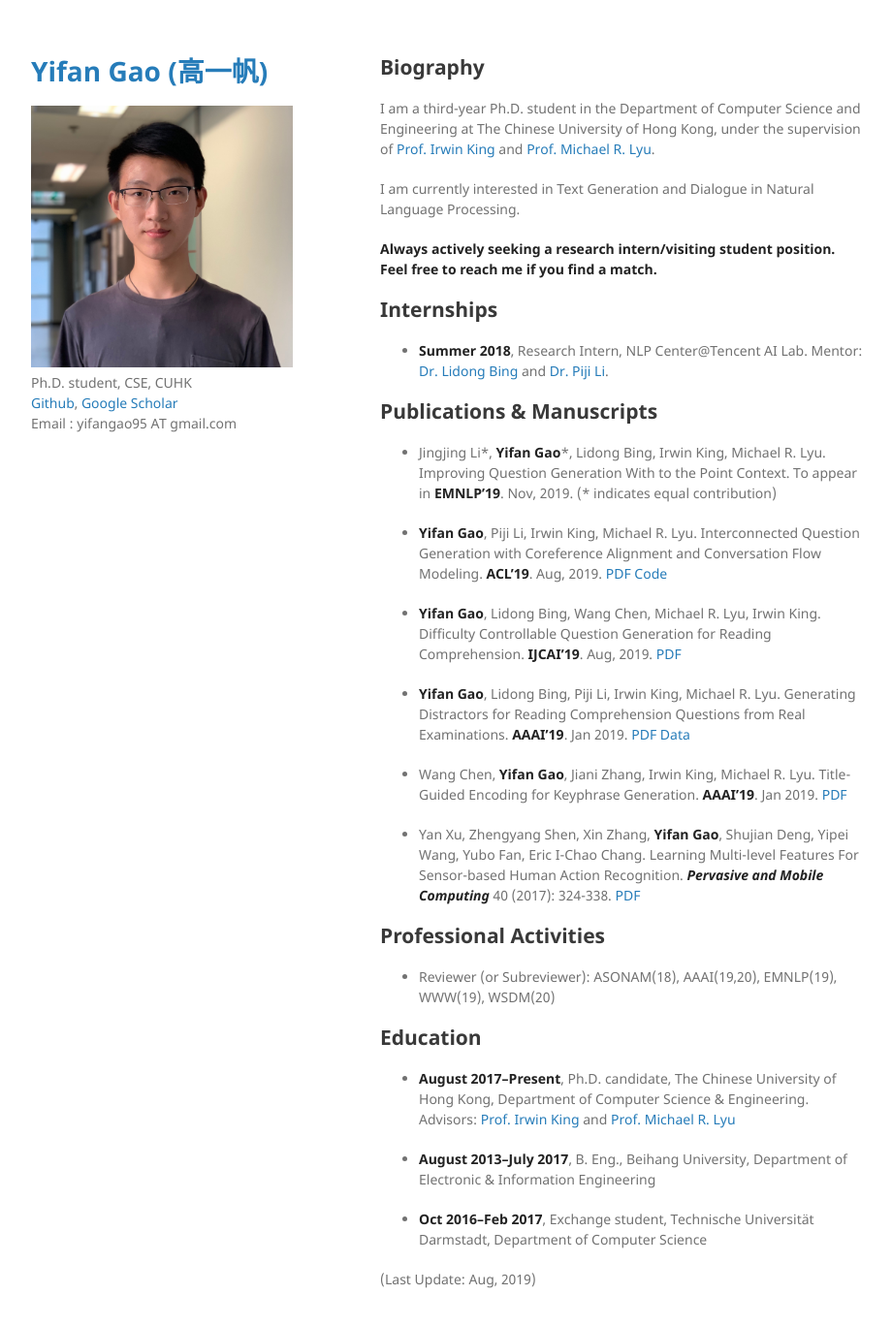
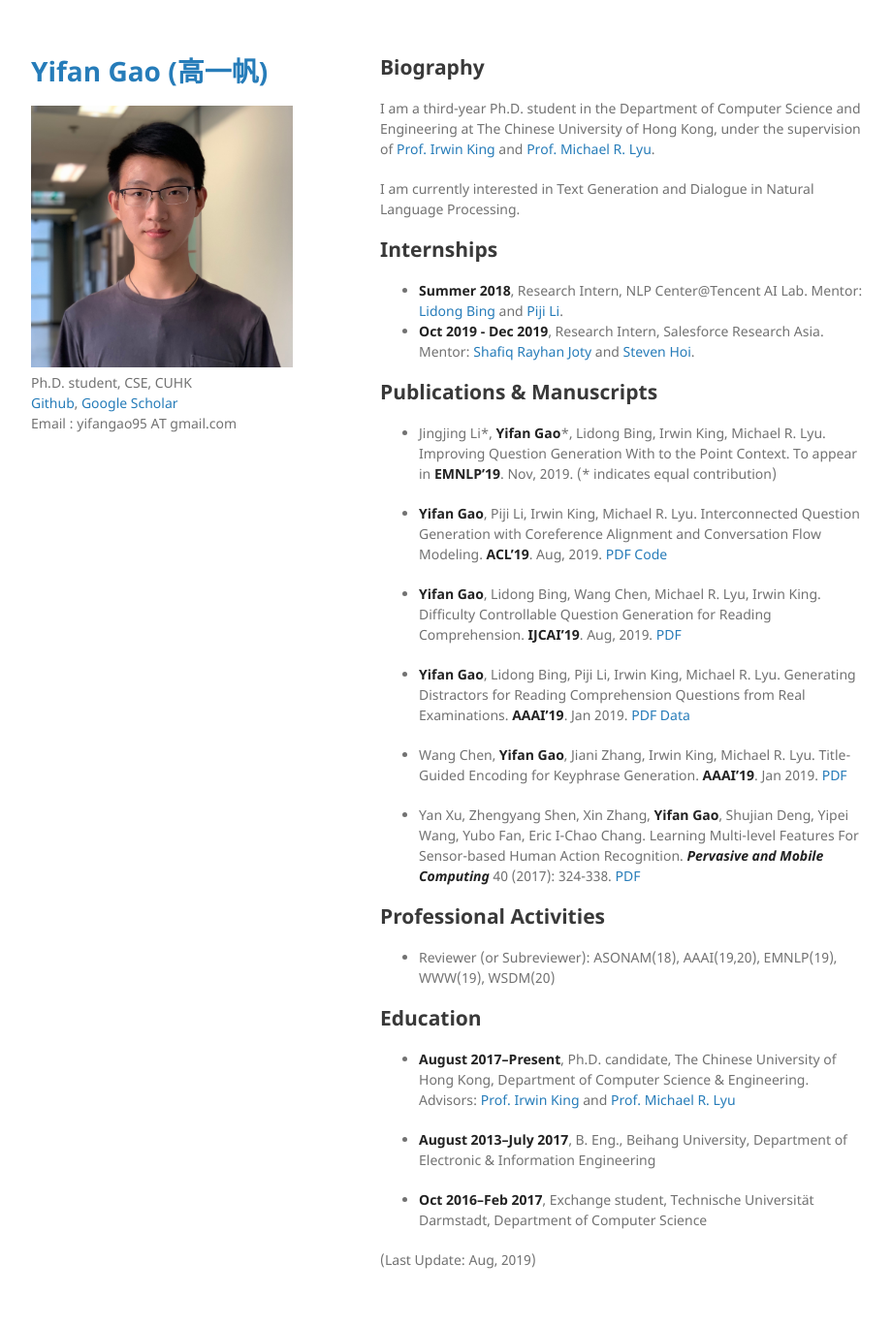
Before and after one commit to Yifan-Gao/Yifan-Gao.github.io, a Jekyll site: the page built from index.md, in a window 1280 px wide and 1400 px high. Shown: the top 1368 px of the window at 97% size, without its empty margins (178-1098 px from the left). Built offline with Jekyll 4.4.1, drawn with Linux system fonts in a browser that asks for light colours; our own code applies the rules of GitHub Pages for plain Markdown files.

Commit message:
add salesforce intern

```diff
--- a/index.md
+++ b/index.md
@@ -7,10 +7,9 @@
 
 I am currently interested in Text Generation and Dialogue in Natural Language Processing.
 
-**Always actively seeking a research intern/visiting student position. Feel free to reach me if you find a match.**
-
 ## Internships
-- **Summer 2018**, Research Intern, NLP Center@Tencent AI Lab. Mentor: [Dr. Lidong Bing](https://lidongbing.github.io/) and [Dr. Piji Li](http://lipiji.com).
+- **Summer 2018**, Research Intern, NLP Center@Tencent AI Lab. Mentor: [Lidong Bing](https://lidongbing.github.io/) and [Piji Li](http://lipiji.com).
+- **Oct 2019 - Dec 2019**, Research Intern, Salesforce Research Asia. Mentor: [Shafiq Rayhan Joty](https://raihanjoty.github.io) and [Steven Hoi](https://sites.google.com/view/stevenhoi/home).
 
 ## Publications & Manuscripts
 - Jingjing Li\*, **Yifan Gao**\*, Lidong Bing, Irwin King, Michael R. Lyu. Improving Question Generation With to the Point Context. To appear in **EMNLP'19**. Nov, 2019. (\* indicates equal contribution)
```
